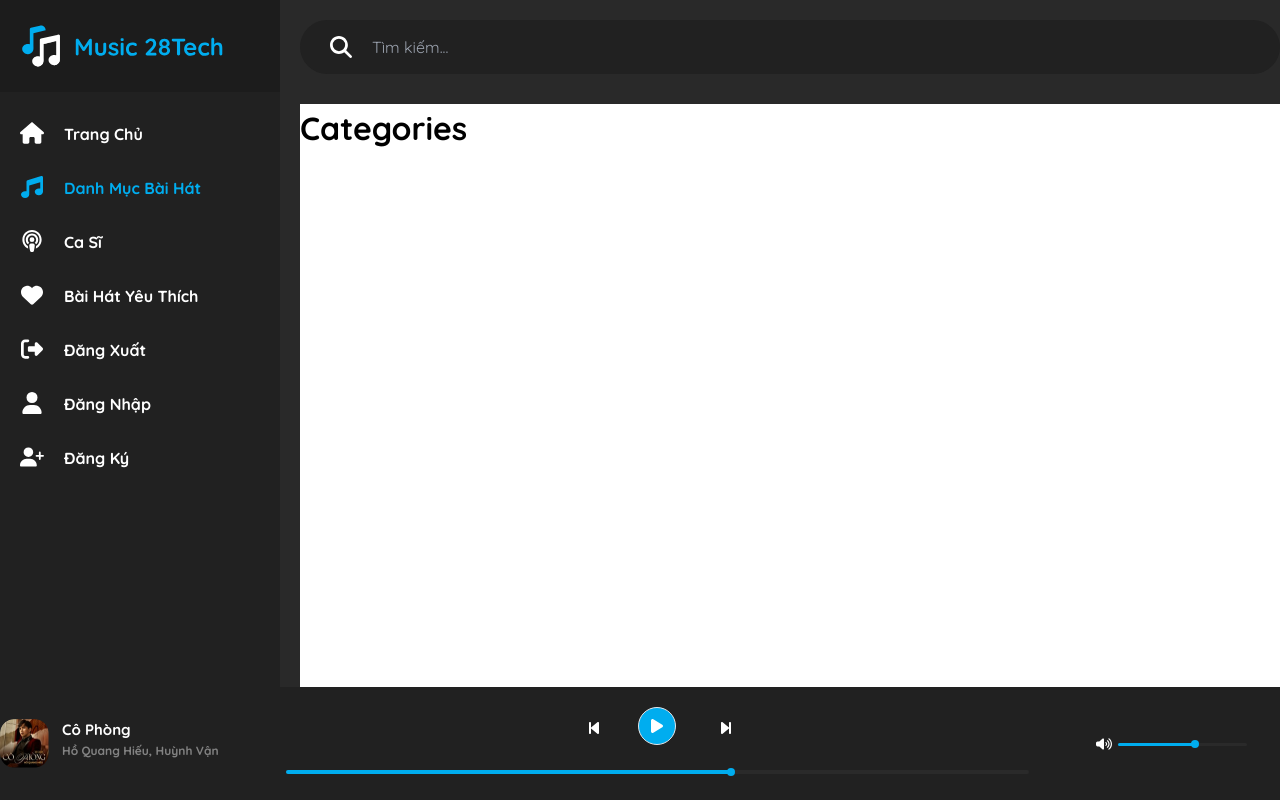
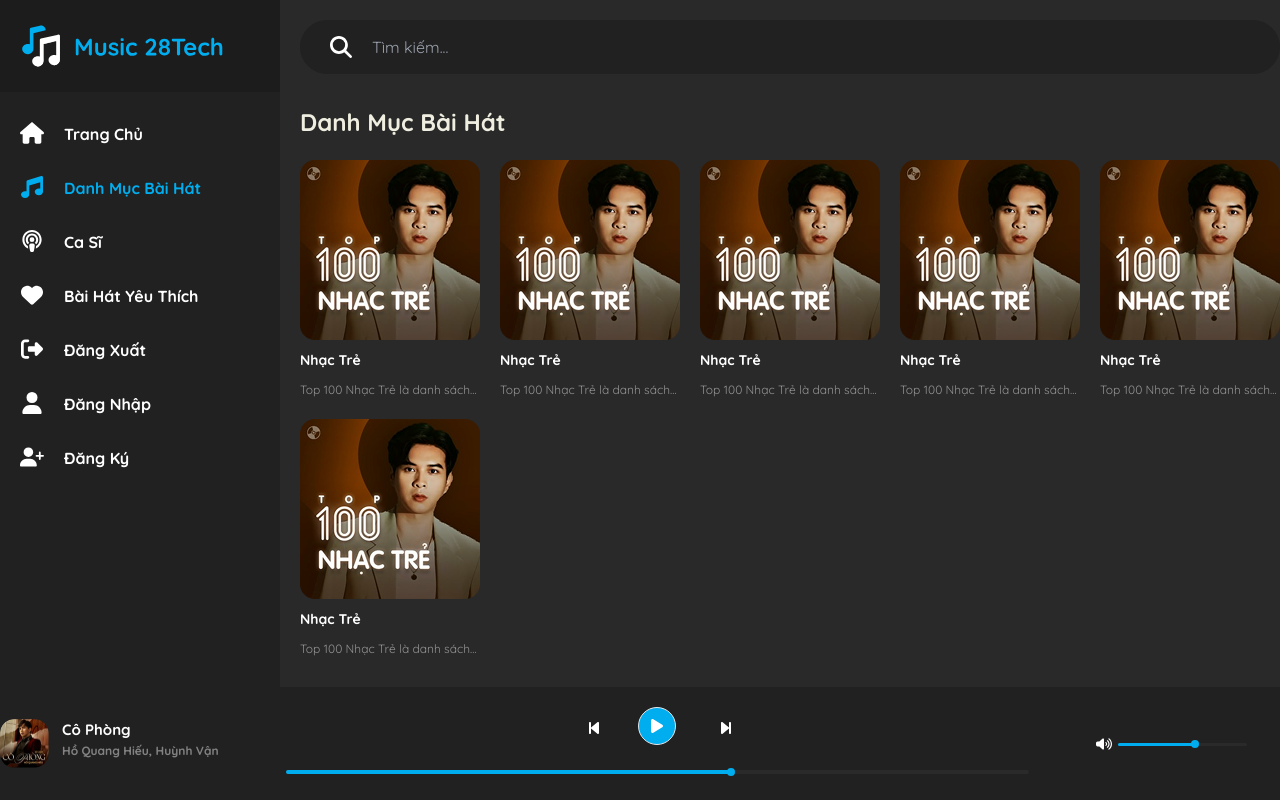
Before and after one commit to Subzerozzz/Project_FER, a React (Create React App) app: page /categories in a window 1280 px wide. Shown: the top 800 px of the page. Built offline with nearby package versions, Linux system fonts and the light colour scheme.

Commit message:
Done category page

```diff
--- a/src/App.js
+++ b/src/App.js
@@ -1,24 +1,28 @@
-
-import { BrowserRouter, Routes, Route } from 'react-router-dom';
-import './App.css';
-import { HomePage } from './pages/Home/Home';
-import { LayoutDefault } from './layouts/LayoutDefault';
-import { LoginPage } from './pages/Authen/Login';
-import { RegisterPage } from './pages/Authen/Register';
-import { Categories } from './pages/Categories/Categories';
-import { SingersPage } from './pages/Singers/Singers';
+import { BrowserRouter, Route, Routes } from "react-router-dom";
+import "./App.css";
+import { LayoutDefault } from "./layouts/LayoutDefault";
+import { LoginPage } from "./pages/Authen/Login";
+import { RegisterPage } from "./pages/Authen/Register";
+import { Categories } from "./pages/Categories/Categories";
+import { CategoryItem } from "./pages/Categories/CategoryItem/CategoryItem";
+import { HomePage } from "./pages/Home/Home";
+import { SingersPage } from "./pages/Singers/Singers";
 
 function App() {
   return (
     <>
       <BrowserRouter>
         <Routes>
-          <Route element={<LayoutDefault/>} >
-            <Route path='/' element={<HomePage />} />
-            <Route path='login' element={<LoginPage/>} />
-            <Route path='register' element={<RegisterPage/>} />
-            <Route path='categories' element={<Categories/>} />
-            <Route path='singers' element={<SingersPage />} />
+          <Route element={<LayoutDefault />}>
+            <Route path="/" element={<HomePage />} />
+            <Route path="login" element={<LoginPage />} />
+            <Route path="register" element={<RegisterPage />} />
+            <Route path="categories" element={<Categories />}>
+              <Route index element={<Categories />}></Route>
+              <Route path=":categoryID" element={<CategoryItem />}></Route>
+            </Route>
+            <Route path="categories" element={<Categories />} />
+            <Route path="singers" element={<SingersPage />} />
           </Route>
         </Routes>
       </BrowserRouter>
--- a/src/pages/Categories/Categories.js
+++ b/src/pages/Categories/Categories.js
@@ -1,7 +1,9 @@
+import { Section1 } from "./Section1";
+
 export const Categories = () => {
   return (
     <>
-      <h1 className="text-[32px] text-[dark] font-[700] h-[3000px] bg-white">Categories</h1>
+      <Section1 />
     </>
-  )
-}
+  );
+};
--- /dev/null
+++ b/src/pages/Categories/CategoryItem/CategoryItem.js
@@ -0,0 +1,7 @@
+export const CategoryItem = () => {
+  return (
+    <>
+      <h1>Trang chi tiết danh mục</h1>
+    </>
+  );
+};
--- /dev/null
+++ b/src/pages/Categories/Section1.js
@@ -0,0 +1,64 @@
+import { CardItem } from "../../components/common/Card/CardItem";
+import { Title } from "../../components/common/Title/Title";
+
+export const Section1 = () => {
+  const data = [
+    {
+      title: "Nhạc Trẻ",
+      image: "/demo/home/image-6.png",
+      description:
+        "Top 100 Nhạc Trẻ là danh sách 100 ca khúc hot nhất hiện tại của thể loại Nhạc Trẻ",
+      link: "#",
+    },
+    {
+      title: "Nhạc Trẻ",
+      image: "/demo/home/image-6.png",
+      description:
+        "Top 100 Nhạc Trẻ là danh sách 100 ca khúc hot nhất hiện tại của thể loại Nhạc Trẻ",
+      link: "#",
+    },
+    {
+      title: "Nhạc Trẻ",
+      image: "/demo/home/image-6.png",
+      description:
+        "Top 100 Nhạc Trẻ là danh sách 100 ca khúc hot nhất hiện tại của thể loại Nhạc Trẻ",
+      link: "#",
+    },
+    {
+      title: "Nhạc Trẻ",
+      image: "/demo/home/image-6.png",
+      description:
+        "Top 100 Nhạc Trẻ là danh sách 100 ca khúc hot nhất hiện tại của thể loại Nhạc Trẻ",
+      link: "#",
+    },
+    {
+      title: "Nhạc Trẻ",
+      image: "/demo/home/image-6.png",
+      description:
+        "Top 100 Nhạc Trẻ là danh sách 100 ca khúc hot nhất hiện tại của thể loại Nhạc Trẻ",
+      link: "#",
+    },
+    {
+      title: "Nhạc Trẻ",
+      image: "/demo/home/image-6.png",
+      description:
+        "Top 100 Nhạc Trẻ là danh sách 100 ca khúc hot nhất hiện tại của thể loại Nhạc Trẻ",
+      link: "#",
+    },
+  ];
+
+  return (
+    <>
+      <div className="mb-[30px]">
+        <Title text="Danh Mục Bài Hát" />
+
+        <div className="grid grid-cols-5 gap-[20px]">
+          {/* Item  */}
+          {data.map((item, index) => (
+            <CardItem key={index + 1} {...item} />
+          ))}
+        </div>
+      </div>
+    </>
+  );
+};
```
